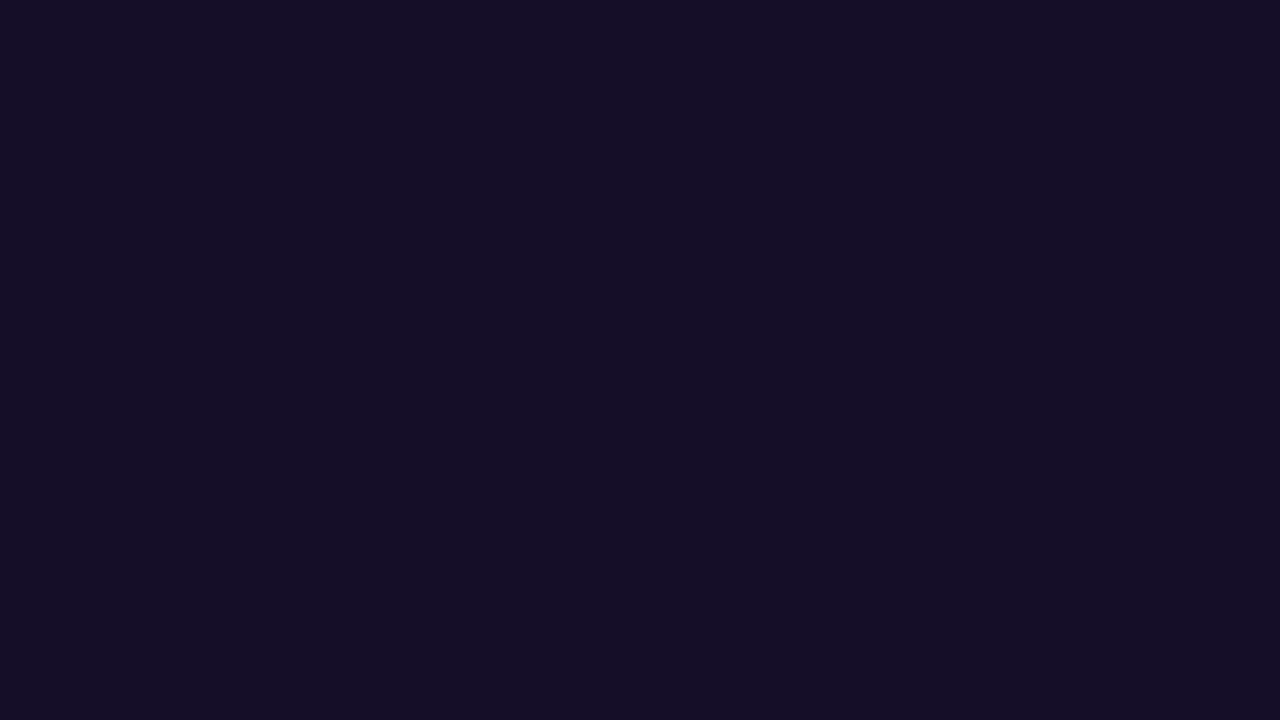
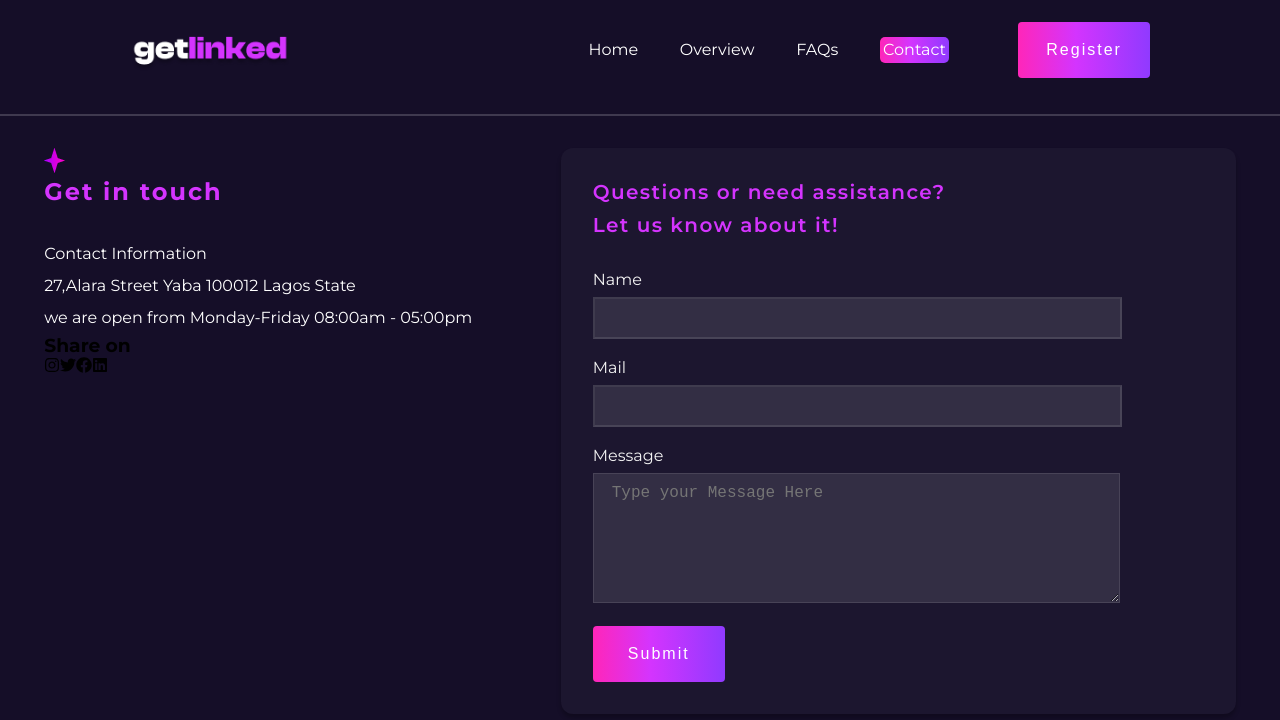
Before and after one commit to EjiroOsiephri/Getlinked-project, a React (Vite) app in the folder vite-project/: page /contact in a window 1280 px wide. Before the commit this address had no page. Shown: the top 720 px of the page. Built offline with nearby package versions, Linux system fonts and the light colour scheme.

Commit message:
Finsished form contact styling

```diff
--- a/vite-project/src/App.tsx
+++ b/vite-project/src/App.tsx
@@ -1,12 +1,14 @@
 import { Route, Routes } from "react-router-dom";
 import Home from "./pages/Home";
 import Faqs from "./components/Faqs";
+import Contact from "./pages/Contact";
 
 function App() {
   return (
     <>
       <Routes>
         <Route element={<Home />} path="/" />
+        <Route element={<Contact />} path="/contact" />
         <Route path="/faqs" Component={Faqs} />
       </Routes>
     </>
--- a/vite-project/src/components/Header.tsx
+++ b/vite-project/src/components/Header.tsx
@@ -1,11 +1,14 @@
 import Classes from "../sass/Header.module.scss";
 import Logo from "../assets/getlinked.png";
 import { Link } from "react-scroll";
+import { NavLink, useMatch } from "react-router-dom";
 import { FaTimes, FaBars } from "react-icons/fa";
 import { useState } from "react";
 
 const Header = () => {
   const [click, setClick] = useState(false);
+
+  const isContactActive = useMatch("/contact");
 
   function showHamburger() {
     setClick(!click);
@@ -27,7 +30,7 @@ const Header = () => {
           className={Classes["listItem"]}
         >
           <li>
-            <Link to="/">Home</Link>
+            <NavLink to="/">Home</NavLink>
           </li>
           <li>
             <a>Overview</a>
@@ -38,7 +41,12 @@ const Header = () => {
             </Link>
           </li>
           <li>
-            <a>Contact</a>
+            <NavLink
+              to="/contact"
+              className={isContactActive ? Classes.active : ""}
+            >
+              Contact
+            </NavLink>
           </li>
           <div className={Classes["btn"]}>
             <button>Register</button>
--- a/vite-project/src/pages/Contact.tsx
+++ b/vite-project/src/pages/Contact.tsx
@@ -0,0 +1,49 @@
+import Header from "../components/Header";
+import Classes from "../sass/Contact.module.scss";
+import starGra from "../assets/sata gra.png";
+import { FaFacebook, FaInstagram, FaLinkedin, FaTwitter } from "react-icons/fa";
+
+const Contact = () => {
+  return (
+    <>
+      <Header />
+      <main className={Classes["contactSection"]}>
+        <section className={Classes["textSection"]}>
+          <img src={starGra} alt="" />
+          <h1>Get in touch</h1>
+          <p>Contact Information</p>
+          <p>27,Alara Street Yaba 100012 Lagos State</p>
+          <p>we are open from Monday-Friday 08:00am - 05:00pm</p>
+          <h3>Share on</h3>
+          <h4>
+            <FaInstagram />
+            <FaTwitter />
+            <FaFacebook />
+            <FaLinkedin />
+          </h4>
+        </section>
+        <section className={Classes["formSection"]}>
+          <h2>Questions or need assistance?</h2>
+          <h2 className={Classes["last-text"]}>Let us know about it!</h2>
+          <form className={Classes["contactComponentPage"]}>
+            <div className={Classes["name"]}>
+              <label htmlFor="name"> Name</label>
+              <input type="text" />
+            </div>
+            <div className={Classes["email"]}>
+              <label htmlFor="email">Mail</label>
+              <input type="text" />
+            </div>
+            <div className={Classes["message"]}>
+              <label htmlFor="message">Message</label>
+              <textarea rows={6} placeholder="Type your Message Here" />
+            </div>
+            <button className={Classes["btn"]}>Submit</button>
+          </form>
+        </section>
+      </main>
+    </>
+  );
+};
+
+export default Contact;
--- /dev/null
+++ b/vite-project/src/sass/Contact.module.scss
@@ -0,0 +1,49 @@
+.contactSection {
+  display: flex;
+  justify-content: space-around;
+  margin-top: 2rem;
+}
+.last-text {
+  margin-bottom: 2rem !important;
+}
+.formSection > h2 {
+  font-size: 20px;
+  font-weight: 600;
+  line-height: 25px;
+  letter-spacing: 1.4px;
+  color: rgba(212, 52, 254, 1);
+  margin-bottom: 0.4em;
+}
+
+.formSection {
+  background: rgba(255, 255, 255, 0.03);
+  box-shadow: 0px 4px 4px 0px rgba(0, 0, 0, 0.25);
+  padding: 2rem;
+  width: 611px;
+  border-radius: 12px;
+  margin-bottom: 1em;
+}
+.btn {
+  margin-left: 0;
+}
+form {
+  display: flex;
+  flex-direction: column;
+  margin: 0 auto;
+  color: #f4f4f4;
+}
+label {
+  display: block;
+  margin-bottom: 0.5rem;
+}
+form input,
+form textarea {
+  padding: 10px 18px;
+  margin-bottom: 1.2em;
+  font-size: 1rem;
+  width: 80%;
+  padding: 10px 18px;
+  background-color: rgba(255, 255, 255, 0.1);
+  border-color: rgba(255, 255, 255, 0.1);
+  color: #f4f4f4;
+}
--- a/vite-project/src/sass/Header.module.scss
+++ b/vite-project/src/sass/Header.module.scss
@@ -17,6 +17,17 @@
 .btn {
   display: flex;
   align-items: center;
+}
+.active {
+  background: linear-gradient(
+    270deg,
+    #903aff 0%,
+    #d434fe 56.42%,
+    #ff26b9 99.99%,
+    #fe34b9 100%
+  );
+  border-radius: 5px;
+  padding: 0.2rem;
 }
 .listItem button {
   font-size: 16px;
```
Also changed, not shown: 1 other file (tests, documents, lock files or other folders).
